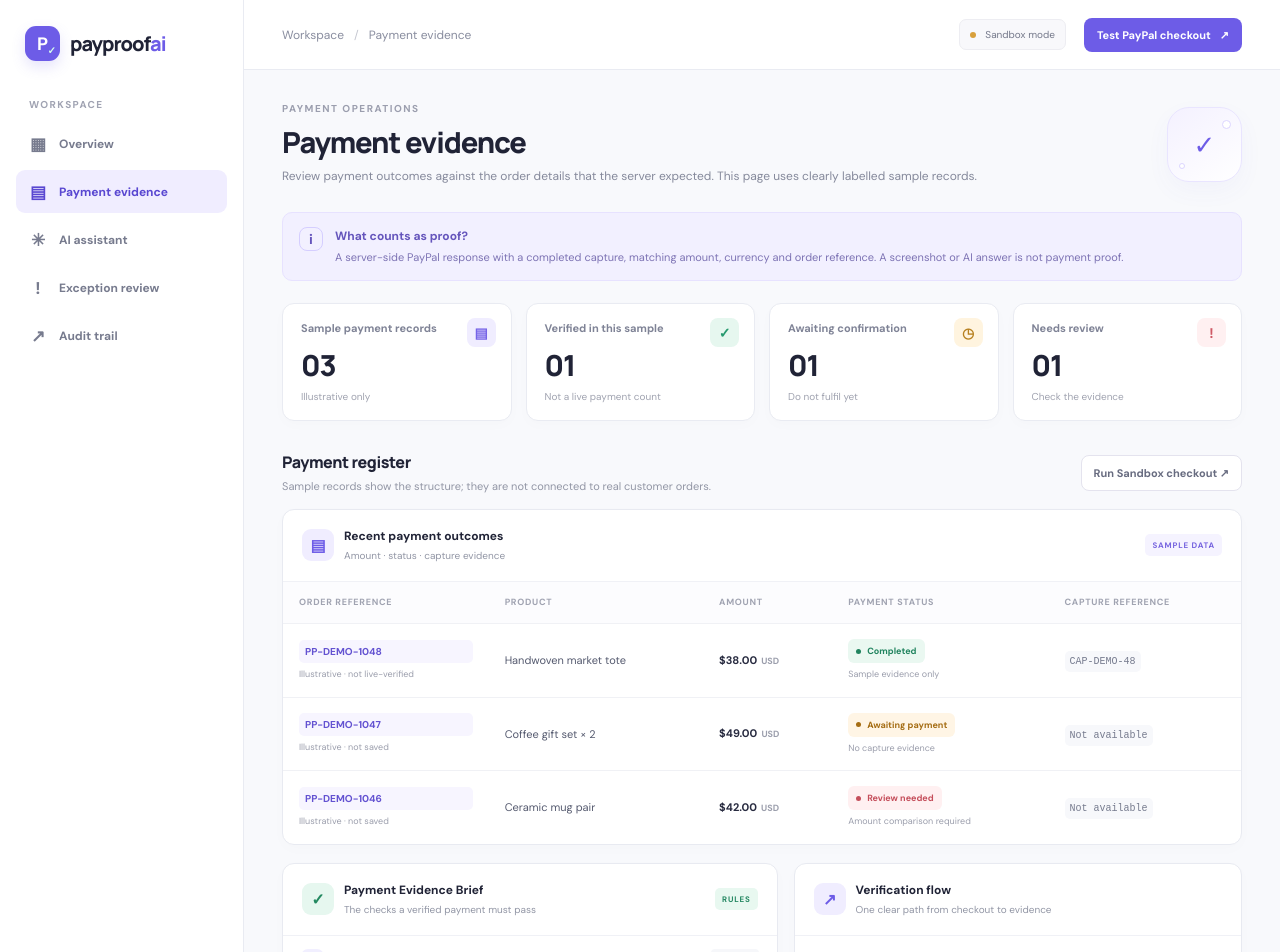
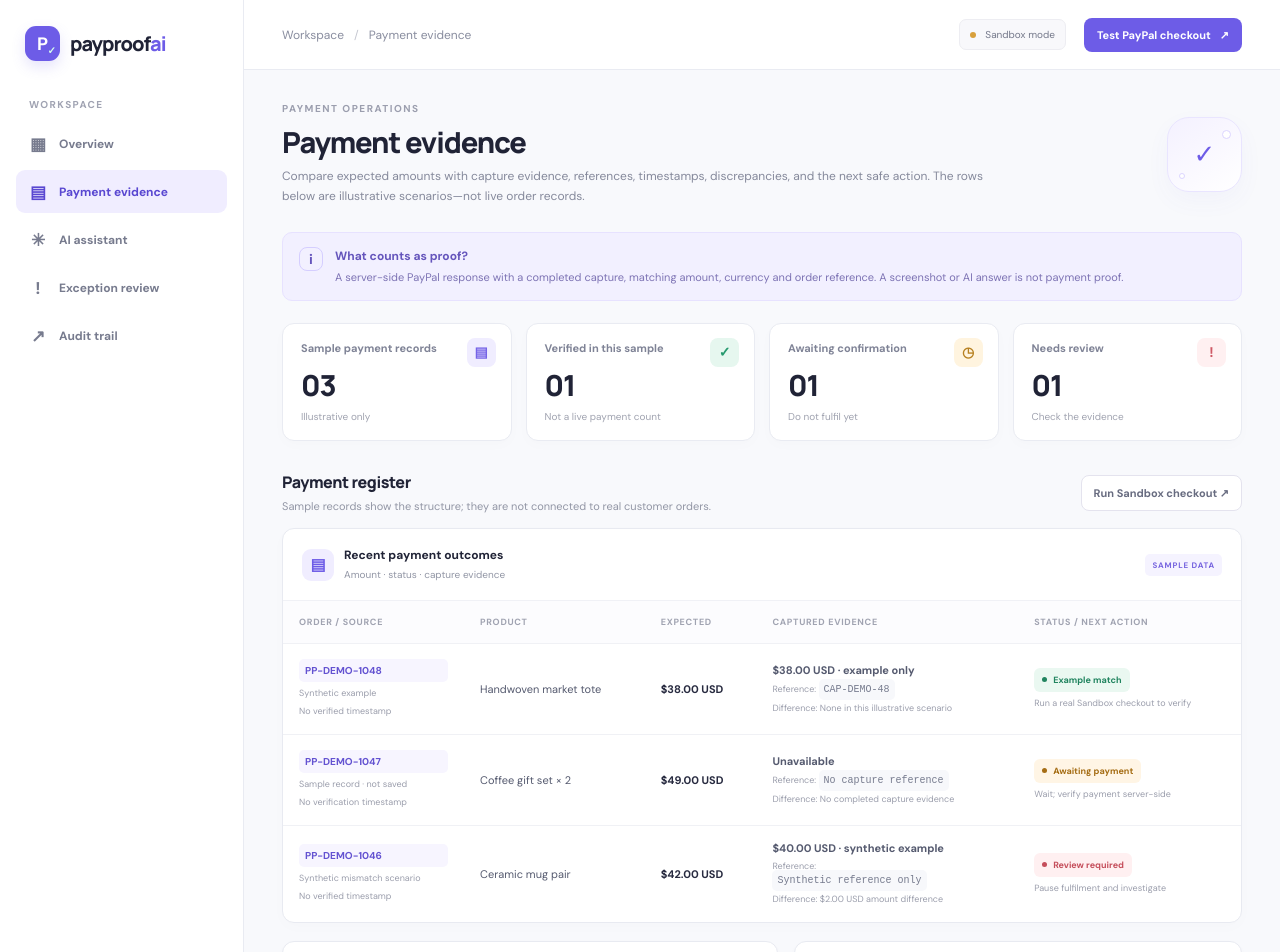
Before and after one commit to Moana-star/payproof-ai, a Next.js app: page /payments in a window 1280 px wide. Shown: the top 952 px of the page. Built offline with nearby package versions, Linux system fonts and the light colour scheme.

Commit message:
Expand payment evidence brief with comparison and next-action clarity

```diff
--- a/app/payments/page.tsx
+++ b/app/payments/page.tsx
@@ -2,14 +2,14 @@ import Link from "next/link";
 import { WorkspaceLayout } from "@/components/workspace-layout";
 
 const samplePayments = [
-  { id: "PP-DEMO-1048", product: "Handwoven market tote", amount: "$38.00", status: "Completed", tone: "good", capture: "CAP-DEMO-48", time: "Illustrative · not live-verified", note: "Sample evidence only" },
-  { id: "PP-DEMO-1047", product: "Coffee gift set × 2", amount: "$49.00", status: "Awaiting payment", tone: "pending", capture: "Not available", time: "Illustrative · not saved", note: "No capture evidence" },
-  { id: "PP-DEMO-1046", product: "Ceramic mug pair", amount: "$42.00", status: "Review needed", tone: "review", capture: "Not available", time: "Illustrative · not saved", note: "Amount comparison required" }
+  { id: "PP-DEMO-1048", product: "Handwoven market tote", expected: "$38.00 USD", captured: "$38.00 USD · example only", status: "Example match", tone: "good", capture: "CAP-DEMO-48", time: "No verified timestamp", source: "Synthetic example", discrepancy: "None in this illustrative scenario", next: "Run a real Sandbox checkout to verify" },
+  { id: "PP-DEMO-1047", product: "Coffee gift set × 2", expected: "$49.00 USD", captured: "Unavailable", status: "Awaiting payment", tone: "pending", capture: "No capture reference", time: "No verification timestamp", source: "Sample record · not saved", discrepancy: "No completed capture evidence", next: "Wait; verify payment server-side" },
+  { id: "PP-DEMO-1046", product: "Ceramic mug pair", expected: "$42.00 USD", captured: "$40.00 USD · synthetic example", status: "Review required", tone: "review", capture: "Synthetic reference only", time: "No verified timestamp", source: "Synthetic mismatch scenario", discrepancy: "$2.00 USD amount difference", next: "Pause fulfilment and investigate" }
 ];
 
 export default function PaymentsPage() {
   return (
-    <WorkspaceLayout title="Payment evidence" eyebrow="PAYMENT OPERATIONS" description="Review payment outcomes against the order details that the server expected. This page uses clearly labelled sample records.">
+    <WorkspaceLayout title="Payment evidence" eyebrow="PAYMENT OPERATIONS" description="Compare expected amounts with capture evidence, references, timestamps, discrepancies, and the next safe action. The rows below are illustrative scenarios—not live order records.">
       <div className="ops-info-banner"><span className="ops-info-icon">i</span><div><strong>What counts as proof?</strong><p>A server-side PayPal response with a completed capture, matching amount, currency and order reference. A screenshot or AI answer is not payment proof.</p></div></div>
       <section className="ops-metric-grid">
         <article className="ops-metric"><span>Sample payment records</span><strong>03</strong><small>Illustrative only</small><span className="ops-metric-icon purple">▤</span></article>
@@ -20,15 +20,15 @@ export default function PaymentsPage() {
       <div className="ops-section-title"><div><h2>Payment register</h2><p>Sample records show the structure; they are not connected to real customer orders.</p></div><Link className="ops-secondary-button" href="/">Run Sandbox checkout ↗</Link></div>
       <section className="ops-panel ops-table-panel">
         <div className="ops-panel-top"><div><span className="ops-panel-symbol">▤</span><div><strong>Recent payment outcomes</strong><p>Amount · status · capture evidence</p></div></div><span className="ops-sample-tag">SAMPLE DATA</span></div>
-        <div className="ops-table-wrap"><table className="ops-table"><thead><tr><th>ORDER REFERENCE</th><th>PRODUCT</th><th>AMOUNT</th><th>PAYMENT STATUS</th><th>CAPTURE REFERENCE</th></tr></thead><tbody>{samplePayments.map((payment) => <tr key={payment.id}><td><strong className="ops-id">{payment.id}</strong><small>{payment.time}</small></td><td>{payment.product}</td><td className="ops-amount">{payment.amount}<small>USD</small></td><td><span className={`ops-status ${payment.tone}`}><i />{payment.status}</span><small>{payment.note}</small></td><td><code>{payment.capture}</code></td></tr>)}</tbody></table></div>
+        <div className="ops-table-wrap"><table className="ops-table"><thead><tr><th>ORDER / SOURCE</th><th>PRODUCT</th><th>EXPECTED</th><th>CAPTURED EVIDENCE</th><th>STATUS / NEXT ACTION</th></tr></thead><tbody>{samplePayments.map((payment) => <tr key={payment.id}><td><strong className="ops-id">{payment.id}</strong><small>{payment.source}</small><small>{payment.time}</small></td><td>{payment.product}</td><td className="ops-amount">{payment.expected}</td><td><strong>{payment.captured}</strong><small>Reference: <code>{payment.capture}</code></small><small>Difference: {payment.discrepancy}</small></td><td><span className={`ops-status ${payment.tone}`}><i />{payment.status}</span><small>{payment.next}</small></td></tr>)}</tbody></table></div>
       </section>
       <div className="ops-two-column">
         <section className="ops-panel ops-evidence-panel">
-          <div className="ops-panel-top"><div><span className="ops-panel-symbol mint">✓</span><div><strong>Payment Evidence Brief</strong><p>The checks a verified payment must pass</p></div></div><span className="ops-live-badge">RULES</span></div>
+          <div className="ops-panel-top"><div><span className="ops-panel-symbol mint">✓</span><div><strong>Payment Evidence Brief</strong><p>Compare evidence facts before deciding what happens next</p></div></div><span className="ops-live-badge">RULES</span></div>
           <div className="ops-evidence-check"><span>01</span><div><strong>Capture status is completed</strong><p>Read from the PayPal server response, not the browser.</p></div><b>Required</b></div>
           <div className="ops-evidence-check"><span>02</span><div><strong>Amount and currency match</strong><p>Compare the captured value with the server-priced order.</p></div><b>Required</b></div>
           <div className="ops-evidence-check"><span>03</span><div><strong>Order reference matches</strong><p>Link the capture to the order that initiated checkout.</p></div><b>Required</b></div>
-          <div className="ops-evidence-check"><span>04</span><div><strong>Order was saved</strong><p>Check storage separately; verified payment does not automatically mean persistence succeeded.</p></div><b>Separate check</b></div>
+          <div className="ops-evidence-check"><span>04</span><div><strong>Verification timestamp and source</strong><p>Display the server verification time and evidence source from the saved record. Sample rows here have no verified timestamp.</p></div><b>Show source</b></div><div className="ops-evidence-check"><span>05</span><div><strong>Choose a safe next action</strong><p>Proceed only after verified matching evidence; wait when capture evidence is missing; review any discrepancy.</p></div><b>Human review</b></div>
         </section>
         <section className="ops-panel ops-visual-panel">
           <div className="ops-panel-top"><div><span className="ops-panel-symbol violet">↗</span><div><strong>Verification flow</strong><p>One clear path from checkout to evidence</p></div></div></div>
```
